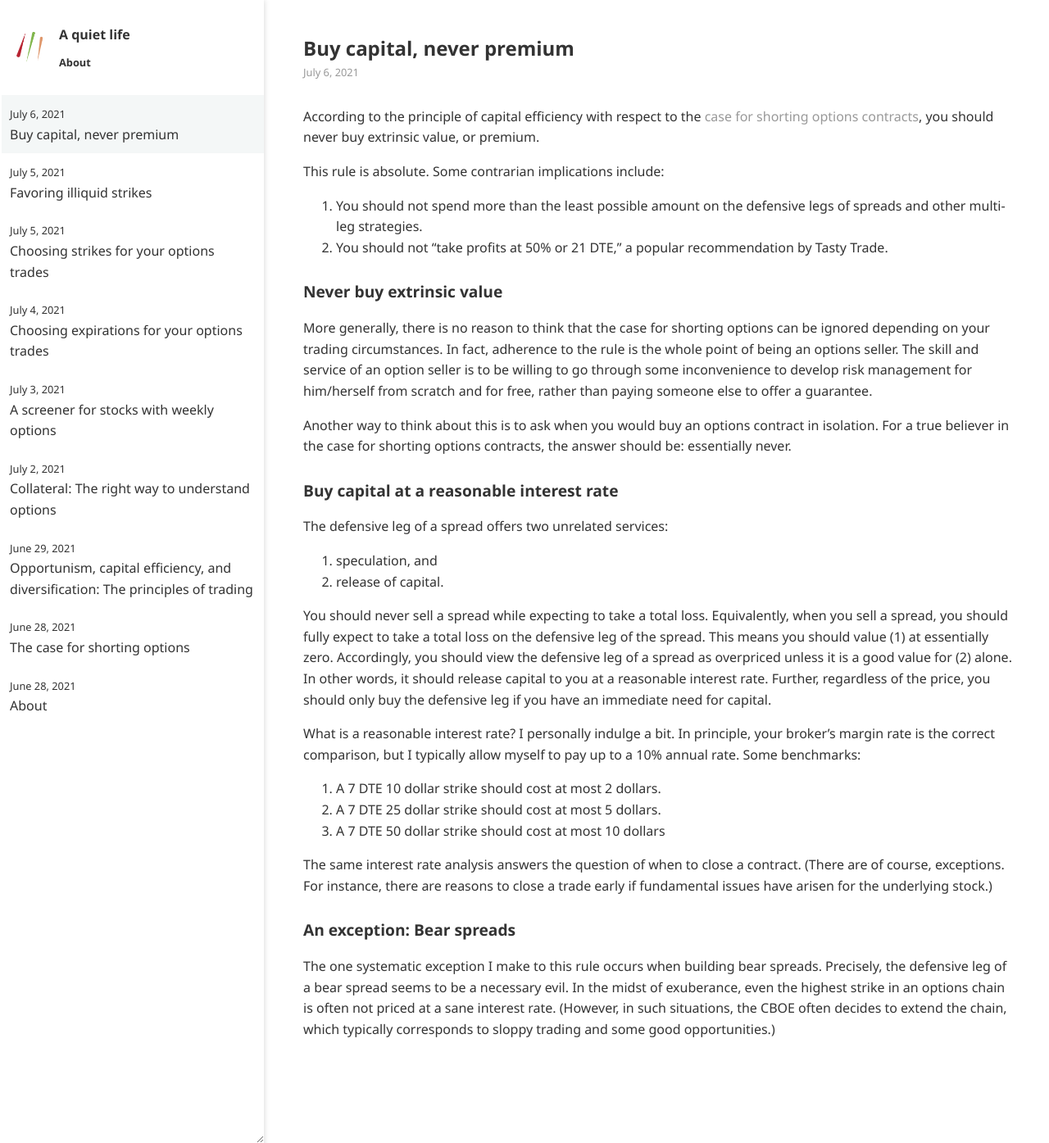
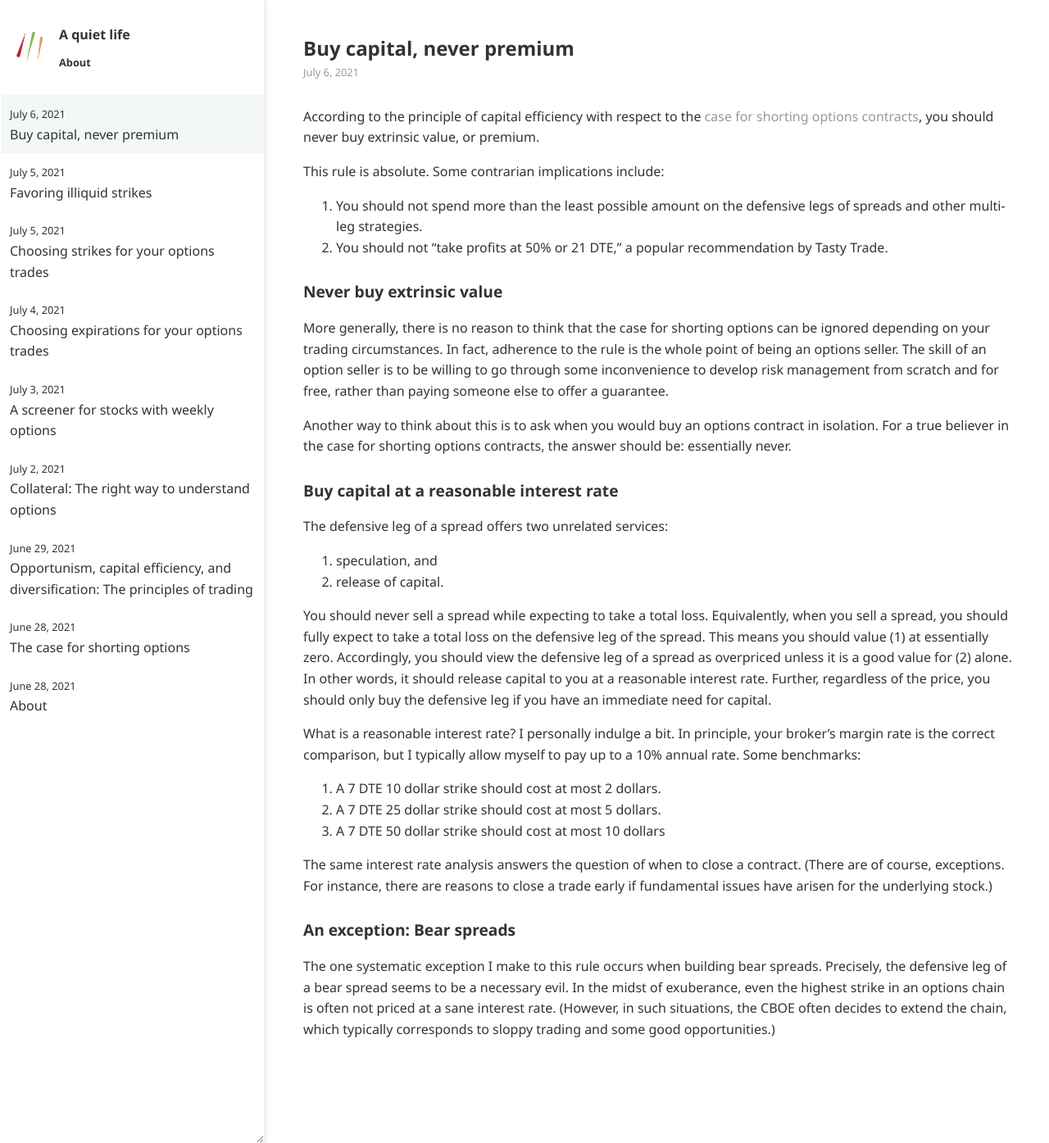
Before and after one commit to ansyblenetwork/aquietlife, a Jekyll site: the page built from _posts/2021-07-06-buying-premium.md, in a window 1280 px wide and 1395 px high. Shown: the whole window at 82% size. Built offline with Jekyll 4.4.1, drawn with Linux system fonts in a browser that asks for light colours.

Commit message:
Update 2021-07-06-buying-premium.md

```diff
--- a/_posts/2021-07-06-buying-premium.md
+++ b/_posts/2021-07-06-buying-premium.md
@@ -13,7 +13,7 @@ This rule is absolute. Some contrarian implications include:
 
 ### Never buy extrinsic value
 
-More generally, there is no reason to think that the case for shorting options can be ignored depending on your trading circumstances. In fact, adherence to the rule is the whole point of being an options seller. The skill and service of an option seller is to be willing to go through some inconvenience to develop risk management for him/herself from scratch and for free, rather than paying someone else to offer a guarantee.
+More generally, there is no reason to think that the case for shorting options can be ignored depending on your trading circumstances. In fact, adherence to the rule is the whole point of being an options seller. The skill of an option seller is to be willing to go through some inconvenience to develop risk management from scratch and for free, rather than paying someone else to offer a guarantee.
 
 Another way to think about this is to ask when you would buy an options contract in isolation. For a true believer in the case for shorting options contracts, the answer should be: essentially never.
 
```
